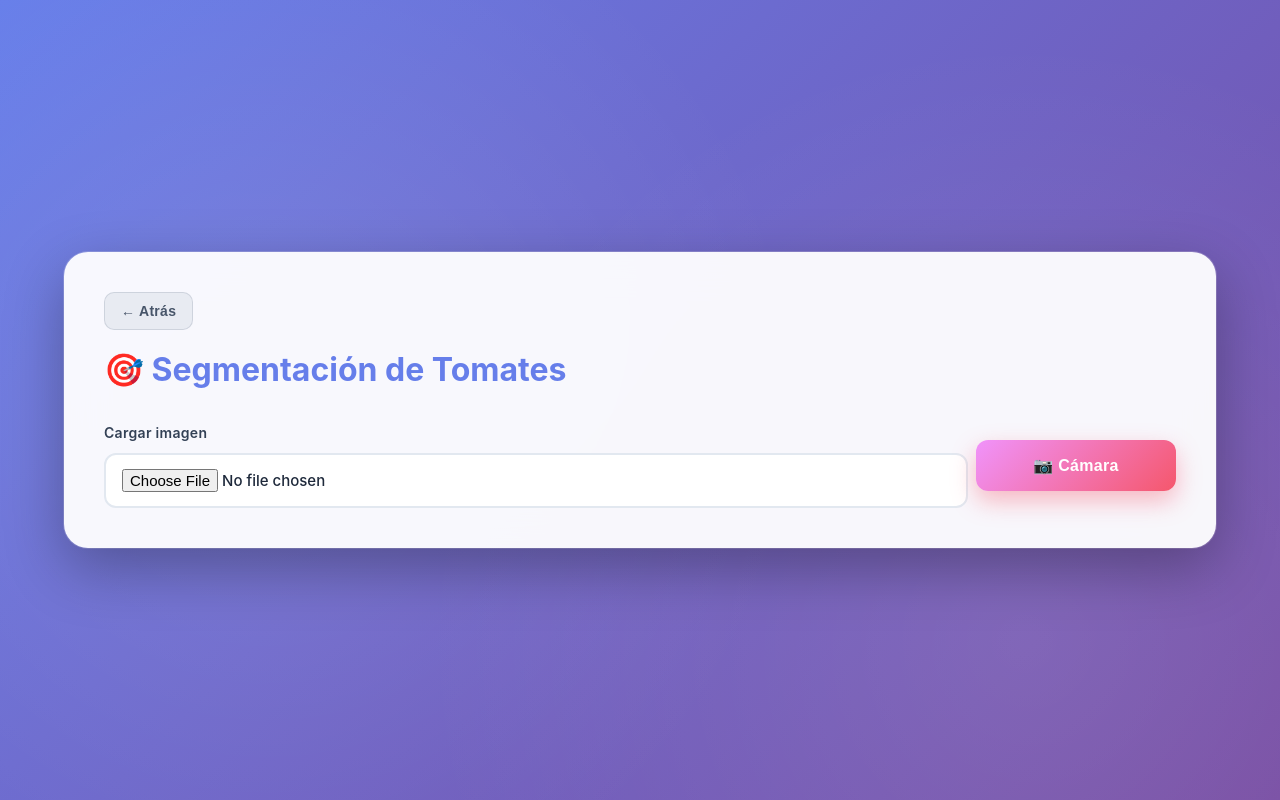
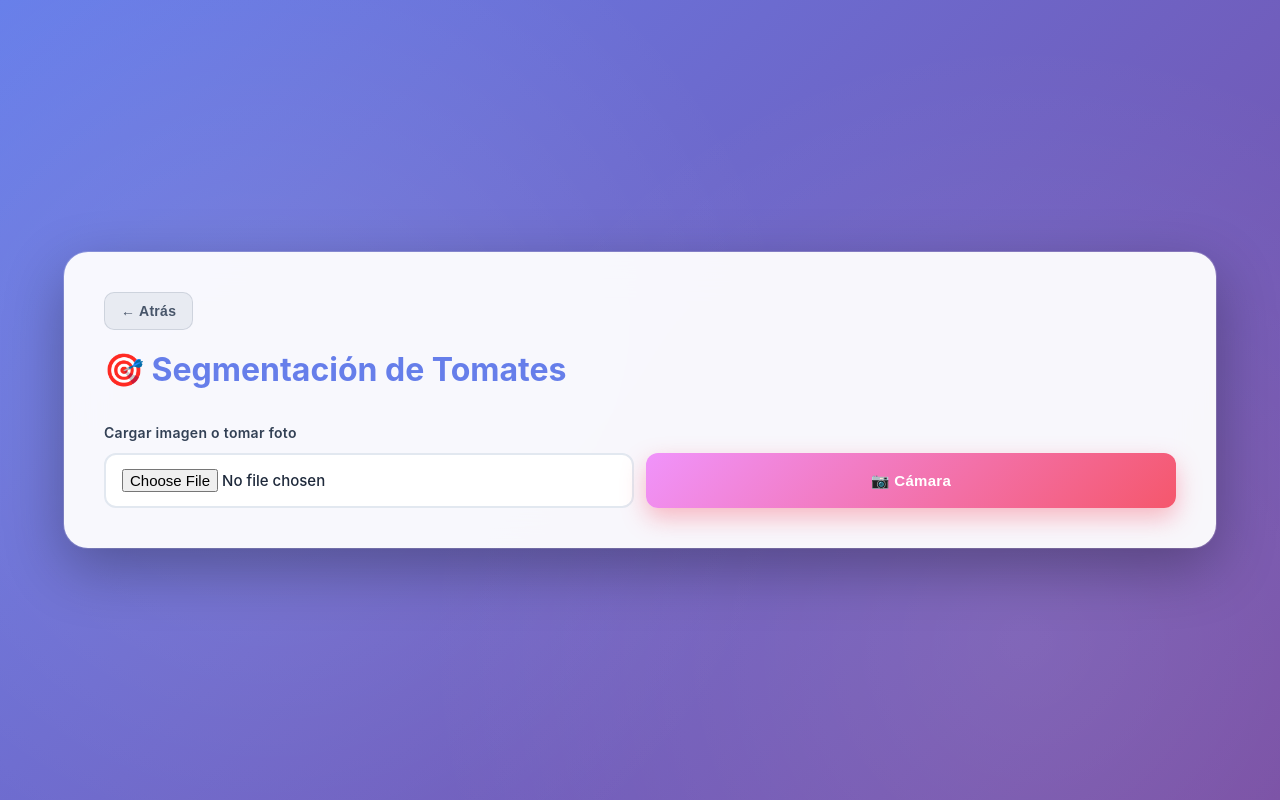
Before and after one commit to Yosiber/Tomatitos-, a React (Vite) app in the folder Cliente/: page / in a window 1280 px wide. Both pictures are taken after a click on the button "🎯 Segmentación". Built offline with nearby package versions, Linux system fonts and the light colour scheme.

Commit message:
Fix model naming and improve image upload UI

```diff
--- a/Cliente/src/features/camera/camera.jsx
+++ b/Cliente/src/features/camera/camera.jsx
@@ -28,7 +28,8 @@ const CameraCapture = ({ onPictureTaken, onCancel }) => {
         stream.getTracks().forEach(track => track.stop());
       }
     };
-  }, []);
+  },
+);
 
   const handleTakePicture = () => {
     if (videoRef.current && canvasRef.current) {
--- a/Cliente/src/features/home/home.css
+++ b/Cliente/src/features/home/home.css
@@ -250,6 +250,27 @@
   letter-spacing: 0.3px;
 }
 
+.upload-options {
+  display: grid;
+  grid-template-columns: 1fr 1fr;
+  gap: 12px;
+  align-items: stretch;
+}
+
+.btn-camera {
+  background: linear-gradient(135deg, #f093fb 0%, #f5576c 100%);
+  color: white;
+  padding: 14px 24px;
+  font-size: 15px;
+  box-shadow: 0 10px 25px rgba(245, 87, 108, 0.4);
+  white-space: nowrap;
+}
+
+.btn-camera:hover {
+  transform: translateY(-2px);
+  box-shadow: 0 15px 35px rgba(245, 87, 108, 0.5);
+}
+
 .preview-section,
 .result-section {
   background: linear-gradient(135deg, #f8fafc 0%, #f1f5f9 100%);
--- a/Cliente/src/features/home/home.jsx
+++ b/Cliente/src/features/home/home.jsx
@@ -181,19 +181,17 @@ export default function HomePage() {
                 <label>Seleccionar modelo</label>
                 <select value={model} onChange={(e) => setModel(e.target.value)} className="select-model">
                   <option value="">-- Elige un modelo --</option>
-                  <option value="modelo1">Modelo 1 (MobileNetV2)</option>
-                  <option value="modelo2">Modelo 2 (EfficientNet)</option>
-                  <option value="modelo3">Modelo 3 (ResNet50)</option>
+                  <option value="MobileNetV2">Modelo 1 (MobileNetV2)</option>
+                  <option value="EfficientNet">Modelo 2 (EfficientNet)</option>
+                  <option value="ResNet50">Modelo 3 (ResNet50)</option>
                 </select>
               </div>
 
-              <div className="form-group" style={{ display: "flex", gap: 8, alignItems: "center" }}>
-                <div style={{ flex: 1 }}>
-                  <label>Cargar imagen</label>
+              <div className="form-group">
+                <label>Cargar imagen o tomar foto</label>
+                <div className="upload-options">
                   <input ref={fileInputRef} type="file" accept="image/*" onChange={handleFileChange} className="file-input" />
-                </div>
-                <div>
-                  <button className="btn btn-secondary" onClick={() => setShowCamera(true)}>📷 Cámara</button>
+                  <button className="btn btn-camera" onClick={() => setShowCamera(true)}>📷 Cámara</button>
                 </div>
               </div>
             </>
@@ -234,13 +232,11 @@ export default function HomePage() {
           <h2>🎯 Segmentación de Tomates</h2>
 
           {!resultImage && (
-            <div className="form-group" style={{ display: "flex", gap: 8, alignItems: "center" }}>
-              <div style={{ flex: 1 }}>
-                <label>Cargar imagen</label>
+            <div className="form-group">
+              <label>Cargar imagen o tomar foto</label>
+              <div className="upload-options">
                 <input ref={fileInputRef} type="file" accept="image/*" onChange={handleFileChange} className="file-input" />
-              </div>
-              <div>
-                <button className="btn btn-secondary" onClick={() => setShowCamera(true)}>📷 Cámara</button>
+                <button className="btn btn-camera" onClick={() => setShowCamera(true)}>📷 Cámara</button>
               </div>
             </div>
           )}
```
Also changed, not shown: 2 other files (tests, documents, lock files or other folders).
